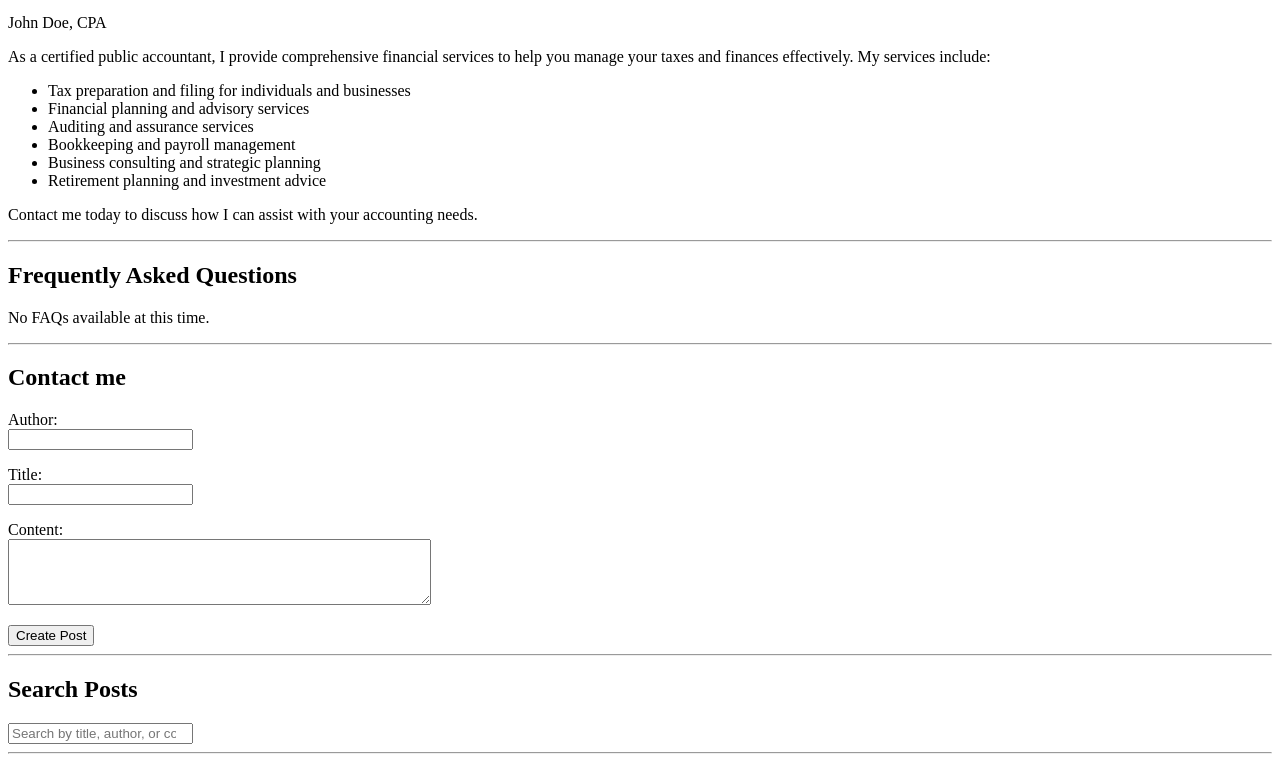
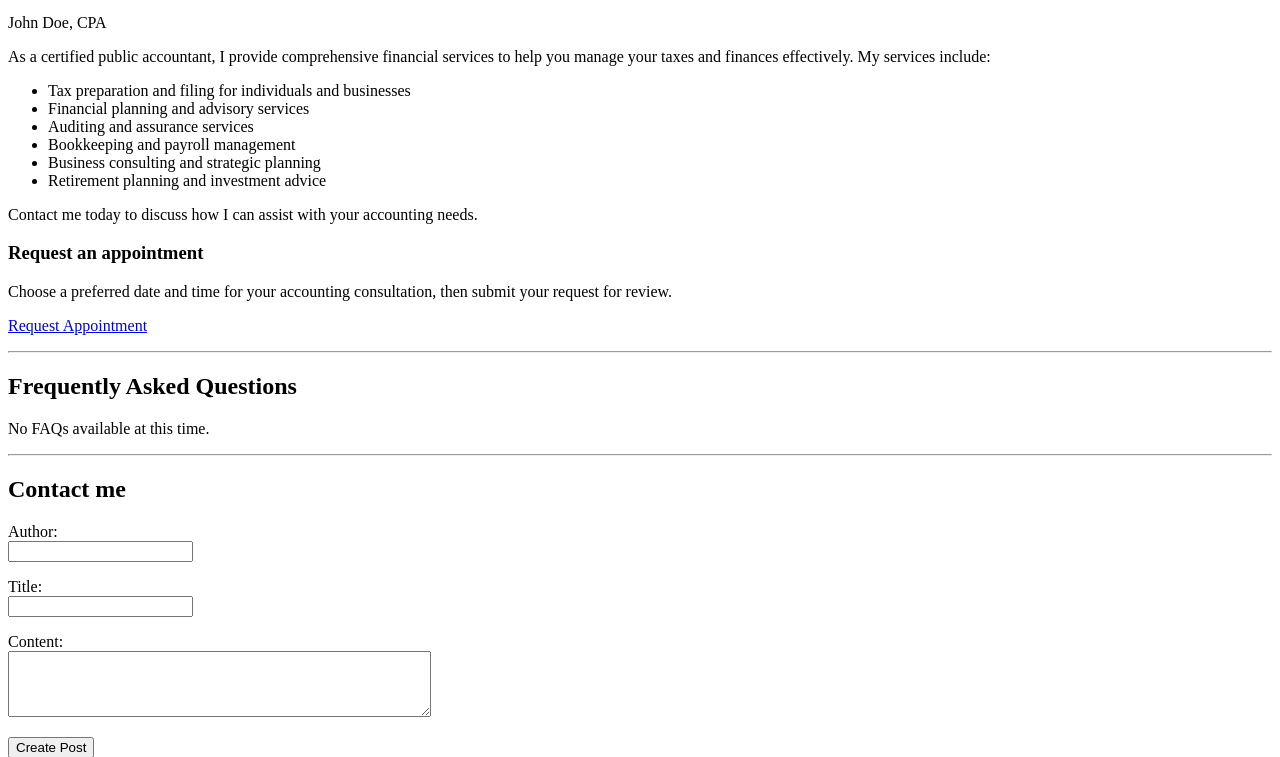
Before and after one commit to BvR-jedi/tax_project, a Django app: template tax/templates/tax/index.html in a window 1280 px wide. Shown: the part 737-1494 px from the top of the page. Run offline with Django 4.2, Linux system fonts and the light colour scheme; the template is opened without the code that fills it, so the values that code supplies are empty; some libraries are stand-ins or nearby versions.

Commit message:
Add appointment call-to-action to index page and update URL configuration

```diff
--- a/tax/templates/tax/index.html
+++ b/tax/templates/tax/index.html
@@ -24,6 +24,11 @@
         <li>Retirement planning and investment advice</li>
     </ul>
     <p>Contact me today to discuss how I can assist with your accounting needs.</p>
+    <div class="appointment-cta">
+        <h3>Request an appointment</h3>
+        <p>Choose a preferred date and time for your accounting consultation, then submit your request for review.</p>
+        <p><a class="button button-primary" href="{% url 'request_appointment' %}">Request Appointment</a></p>
+    </div>
 </div>
 
 <hr>
--- a/tax_project/urls.py
+++ b/tax_project/urls.py
@@ -19,6 +19,6 @@ from django.urls import path, include
 
 urlpatterns = [
     path('admin/', admin.site.urls),
+    path('', include('tax.urls')),
     path('', include('appointments.urls')),
-    path('tax/', include('tax.urls')),
 ]
```
